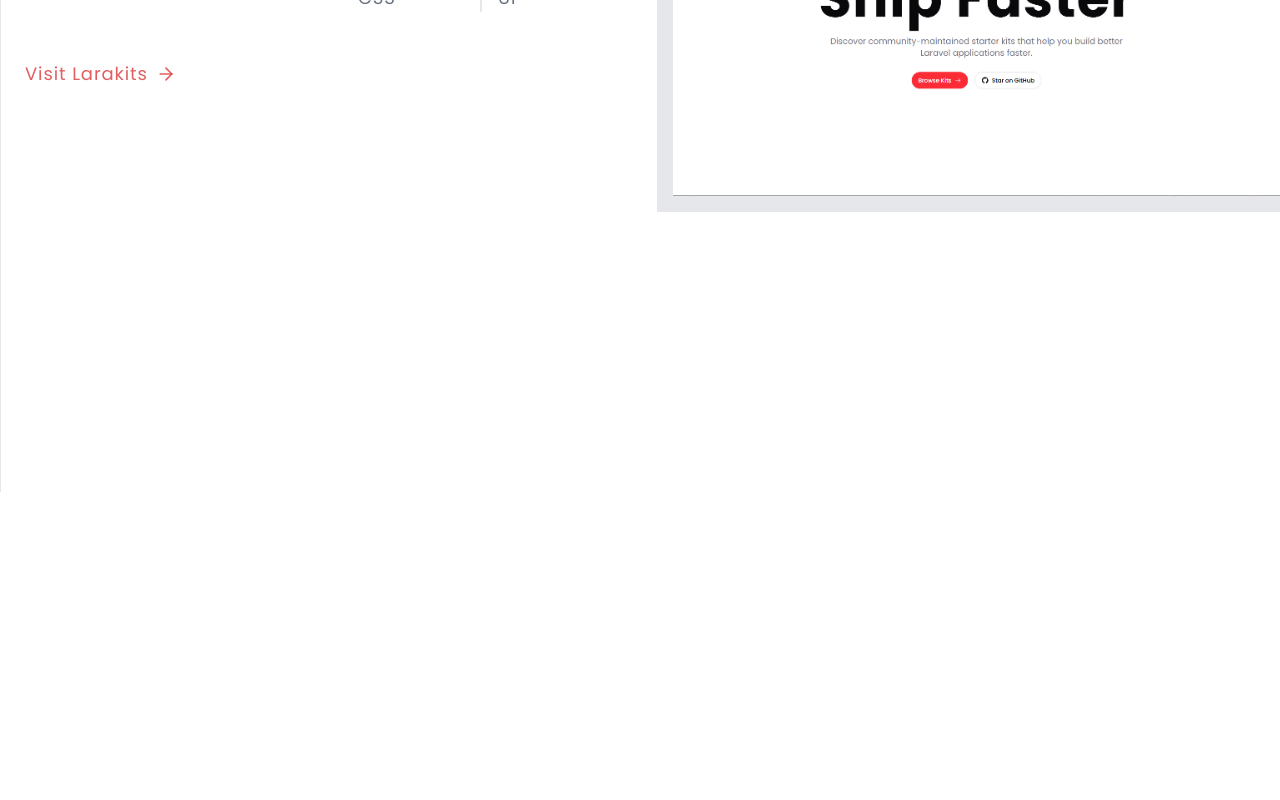
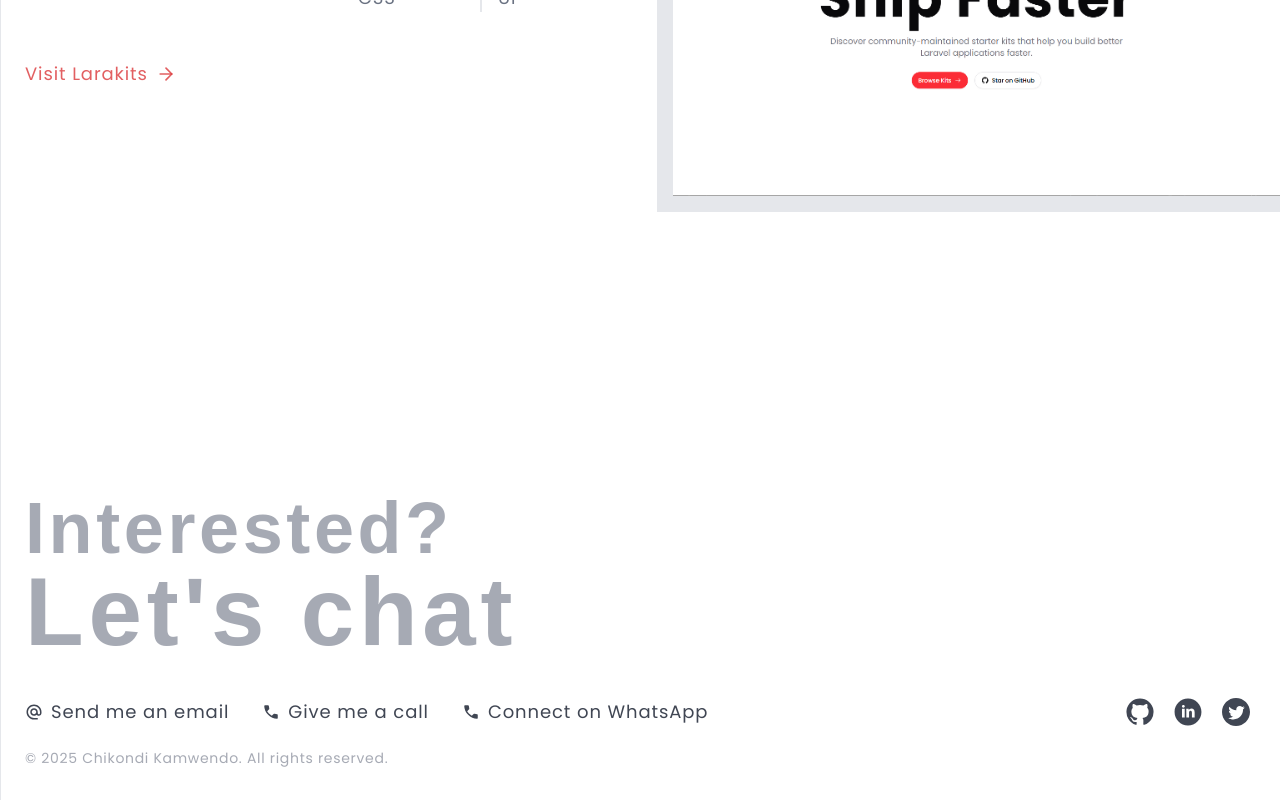
Before and after one commit to chikondikamwendo/chikondikamwendo.github.io, a React (Vite) app: page / in a window 1280 px wide. Shown: the part 1516-2316 px from the top of the page. Before the commit the page ends 2008 px from the top, so only its background shows below. Built offline with nearby package versions, Linux system fonts and the light colour scheme; a web font is replaced by a local one.

Commit message:
Feat: Added footer section.

```diff
--- a/src/layouts/default.tsx
+++ b/src/layouts/default.tsx
@@ -9,6 +9,8 @@ import { Separator } from "@/components/ui/separator";
 import { cn } from "@/lib/utils";
 import X from "@/components/icons/x";
 import Menu from "@/components/icons/menu";
+import At from "@/components/icons/at";
+import Phone from "@/components/icons/phone";
 
 const navLinks = [
   { name: "Projects", href: "#projects" },
@@ -200,6 +202,63 @@ export default function DefaultLayout({
       </header>
 
       <main>{children}</main>
+
+      <footer id="contact" className="pb-8">
+        <h2 className="text-2xl sm:text-7xl font-semibold font-display text-muted-foreground/60 px-6">
+          Interested?
+          <p className="text-6xl sm:text-8xl font-display">Let's chat</p>
+        </h2>
+        <div className="mt-8 px-6 flex justify-between items-center">
+          <div className="flex items-center gap-4">
+            <a href="mailto:chikondikamwendo@yahoo.com" className="flex items-center gap-2 text-lg text-secondary-foreground/80 hover:text-primary transition-colors">
+              <At />
+              <span>Send me an email</span>
+            </a>
+
+            <Separator orientation="vertical" />
+
+            <a href="tel:+265997368932" className="flex items-center gap-2 text-lg text-secondary-foreground/80 hover:text-primary transition-colors">
+              <Phone />
+              <span>Give me a call</span>
+            </a>
+
+            <Separator orientation="vertical" />
+
+            <a href="https://wa.me/265997368932" target="_blank" rel="noopener noreferrer" className="flex items-center gap-2 text-lg text-secondary-foreground/80 hover:text-primary transition-colors">
+              <Phone />
+              <span>Connect on WhatsApp</span>
+            </a>
+          </div>
+
+          <div>
+            <nav
+              aria-label="Social links"
+              className="flex items-center space-x-1 sm:space-x-2"
+            >
+              {socialLinks.map((link) => (
+                <Button
+                  key={link.name}
+                  asChild
+                  variant="ghost"
+                  size="icon"
+                  className="h-10 w-10 text-secondary-foreground/80 hover:text-primary hover:bg-primary/10"
+                  aria-label={link.name}
+                >
+                  <a href={link.href} target="_blank" rel="noopener noreferrer">
+                    {link.icon}
+                  </a>
+                </Button>
+              ))}
+            </nav>
+          </div>
+        </div>
+
+        <div className="mt-4 px-6">
+          <p className="text-muted-foreground/60 text-sm">
+            &copy; {new Date().getFullYear()} Chikondi Kamwendo. All rights reserved.
+          </p>
+        </div>
+      </footer>
     </div>
   );
 }
```
